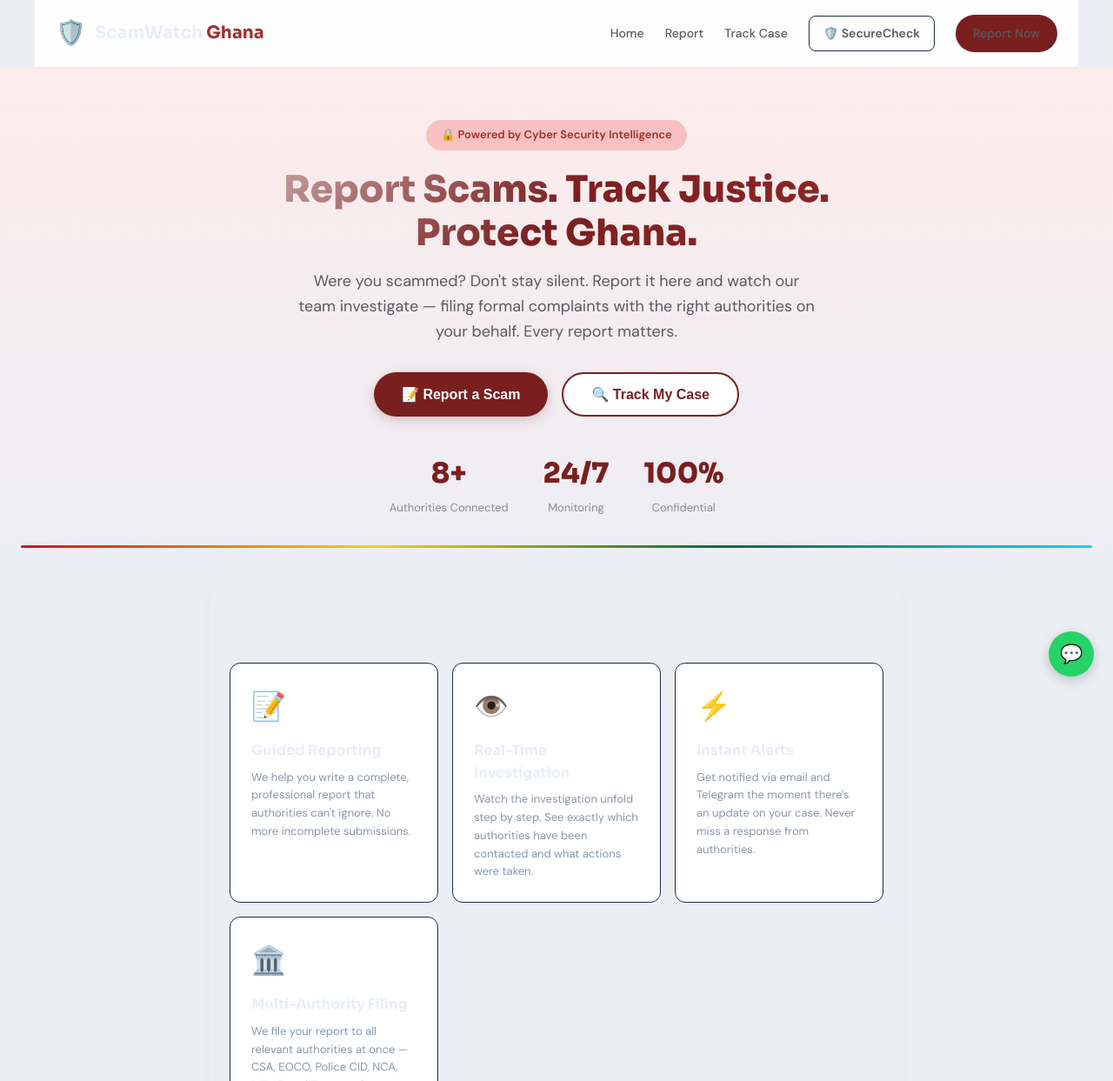
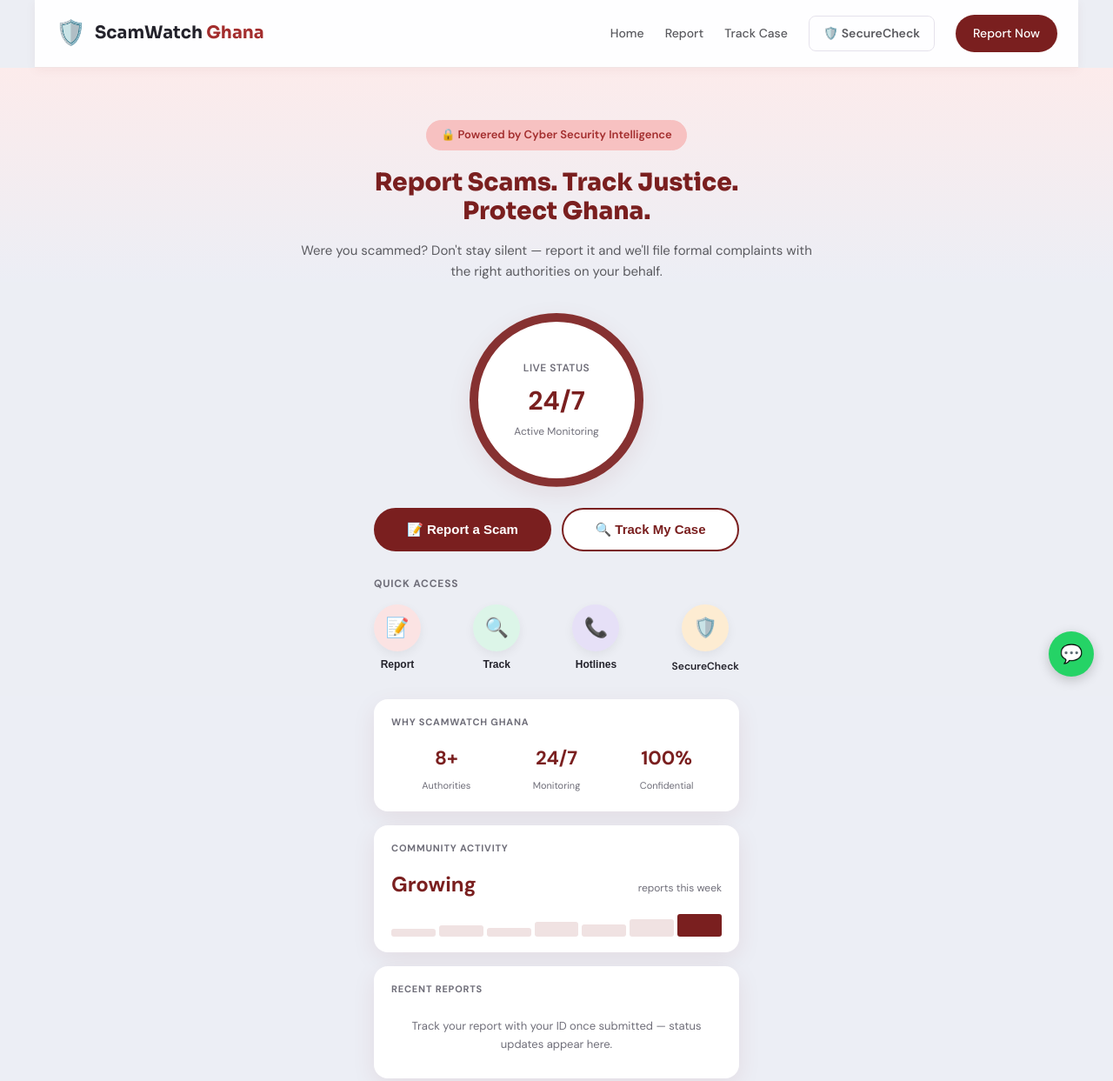
Before and after one commit to sulimanalhassan123as-code/scamwatch-ghana, a plain HTML site: page index.html in a window 1280 px wide. Shown: the top 1243 px of the page at 87% size. Drawn offline with Linux system fonts and the light colour scheme.

Commit message:
Restyle: rebuild home into dashboard-card layout (ring stat, pill buttons, quick-access grid, stat/activity/recent cards) matching cloned design; fix light-theme contrast bugs (text color, nav bar, button text, hero heading gradient, nav specificity)

```diff
--- a/index.html
+++ b/index.html
@@ -19,14 +19,14 @@
             --primary: #7a1f1f;
             --primary-dark: #5e1616;
             --accent: #a32d2d;
-            --danger: #ff4757;
-            --success: #2ed573;
-            --warning: #ffa502;
-            --text: #e8eef7;
-            --text-muted: #8896ab;
-            --border: #1e2a42;
+            --danger: #e64545;
+            --success: #22b573;
+            --warning: #d68a1f;
+            --text: #23222b;
+            --text-muted: #6f6e79;
+            --border: #e5e2ec;
             --radius: 12px;
-            --shadow: 0 8px 32px rgba(0, 212, 255, 0.08);
+            --shadow: 0 8px 28px rgba(122, 31, 31, 0.08);
         }
 
         body {
@@ -61,9 +61,10 @@
             position: sticky;
             top: 0;
             z-index: 100;
-            background: rgba(10, 14, 26, 0.85);
+            background: rgba(255, 255, 255, 0.92);
             backdrop-filter: blur(20px);
             border-bottom: 1px solid var(--border);
+            box-shadow: 0 2px 12px rgba(122,31,31,0.05);
             padding: 16px 24px;
             display: flex;
             justify-content: space-between;
@@ -111,7 +112,7 @@
 
         .btn-nav {
             background: linear-gradient(135deg, var(--primary), var(--primary-dark));
-            color: #000 !important;
+            color: #fff !important;
             padding: 10px 20px;
             border-radius: 8px;
             font-weight: 600;
@@ -147,10 +148,7 @@
             font-weight: 800;
             line-height: 1.2;
             margin-bottom: 16px;
-            background: linear-gradient(135deg, #fff, var(--primary), var(--accent));
-            -webkit-background-clip: text;
-            -webkit-text-fill-color: transparent;
-            background-clip: text;
+            color: var(--primary);
         }
 
         .hero p {
@@ -183,6 +181,67 @@
             color: var(--text-muted);
             margin-top: 4px;
         }
+
+
+        /* Dashboard-style hero (cloned card layout) */
+        .dash-wrap { max-width: 460px; margin: 0 auto; padding: 28px 20px 8px; }
+        .ring-card { display: flex; justify-content: center; margin-bottom: 24px; }
+        .ring {
+            width: 200px; height: 200px; border-radius: 50%;
+            background: var(--bg-card);
+            border: 10px solid #f3e4e4;
+            display: flex; align-items: center; justify-content: center;
+            flex-direction: column;
+            box-shadow: var(--shadow);
+            position: relative;
+        }
+        .ring::before {
+            content: '';
+            position: absolute; inset: -10px;
+            border-radius: 50%;
+            border: 10px solid var(--primary);
+            clip-path: polygon(50% 50%, 50% 0%, 100% 0%, 100% 100%, 0% 100%, 0% 0%, 50% 0%);
+            opacity: 0.9;
+        }
+        .ring-label { font-size: 12px; color: var(--text-muted); font-weight: 600; text-transform: uppercase; letter-spacing: 0.5px; }
+        .ring-number { font-size: 30px; font-weight: 800; color: var(--primary); margin: 4px 0 2px; }
+        .ring-sub { font-size: 12px; color: var(--text-muted); }
+        .dash-pills { display: flex; gap: 12px; margin-bottom: 28px; }
+        .pill-btn {
+            flex: 1; text-align: center; padding: 14px 8px;
+            border: 2px solid var(--primary); border-radius: 30px;
+            background: var(--bg-card); color: var(--primary);
+            font-weight: 700; font-size: 15px; cursor: pointer;
+            transition: all 0.2s;
+        }
+        .pill-btn.filled { background: var(--primary); color: #fff; }
+        .pill-btn:hover { transform: translateY(-1px); box-shadow: 0 6px 16px rgba(122,31,31,0.18); }
+        .quick-label { font-size: 12px; font-weight: 700; color: var(--text-muted); letter-spacing: 0.8px; margin-bottom: 14px; }
+        .quick-grid { display: flex; justify-content: space-between; margin-bottom: 28px; }
+        .quick-item { display: flex; flex-direction: column; align-items: center; gap: 8px; cursor: pointer; background: none; border: none; }
+        .quick-icon {
+            width: 54px; height: 54px; border-radius: 50%;
+            display: flex; align-items: center; justify-content: center;
+            font-size: 22px; box-shadow: 0 4px 12px rgba(0,0,0,0.06);
+        }
+        .quick-icon.c1 { background: #fbe3e3; }
+        .quick-icon.c2 { background: #dcf5e8; }
+        .quick-icon.c3 { background: #e6e0f7; }
+        .quick-icon.c4 { background: #fdecd2; }
+        .quick-item span { font-size: 12px; color: var(--text); font-weight: 600; }
+        .dcard { background: var(--bg-card); border-radius: 16px; padding: 18px 20px; margin-bottom: 16px; box-shadow: var(--shadow); }
+        .dcard-title { font-size: 11px; font-weight: 700; color: var(--text-muted); letter-spacing: 0.8px; margin-bottom: 14px; }
+        .dcard-stats { display: flex; justify-content: space-between; }
+        .dcard-stat { text-align: center; flex: 1; }
+        .dcard-stat b { display: block; font-size: 22px; font-weight: 800; color: var(--primary); }
+        .dcard-stat span { font-size: 11px; color: var(--text-muted); }
+        .dcard-row { display: flex; justify-content: space-between; align-items: baseline; margin-bottom: 12px; }
+        .dcard-row .amt { font-size: 24px; font-weight: 800; color: var(--primary); }
+        .dcard-row .n { font-size: 12px; color: var(--text-muted); }
+        .bars { display: flex; gap: 4px; align-items: flex-end; height: 28px; }
+        .bars span { flex: 1; background: #f0e2e2; border-radius: 3px; }
+        .bars span:last-child { background: var(--primary); }
+        .dcard-empty { text-align: center; padding: 10px 0; color: var(--text-muted); font-size: 13px; }
 
         /* Buttons */
         .btn {
@@ -202,7 +261,7 @@
 
         .btn-primary {
             background: linear-gradient(135deg, var(--primary), var(--primary-dark));
-            color: #000;
+            color: #fff;
         }
 
         .btn-primary:hover {
@@ -212,13 +271,12 @@
 
         .btn-secondary {
             background: var(--bg-card);
-            color: var(--text);
-            border: 1px solid var(--border);
+            color: var(--primary);
+            border: 2px solid var(--primary);
         }
 
         .btn-secondary:hover {
-            background: var(--bg-card-hover);
-            border-color: var(--primary);
+            background: rgba(122,31,31,0.06);
         }
 
         .hero-buttons {
@@ -1173,7 +1231,7 @@
         .logo span span { color: #a32d2d !important; }
         .nav-links a { color: #5a5a5f !important; }
         .nav-links a:hover { color: #7a1f1f !important; }
-        .btn-nav { background: #7a1f1f !important; color: #fff !important; border-radius: 30px !important; }
+        .nav-links a.btn-nav { background: #7a1f1f !important; color: #fff !important; border-radius: 30px !important; }
 
         /* --- Hero --- */
         .hero { background: linear-gradient(180deg, #fcebeb 0%, #eceef5 100%) !important; }
@@ -1272,33 +1330,74 @@
 
     <!-- HOME PAGE -->
     <div class="page active" id="page-home">
-        <div class="hero">
+        <div class="hero" style="padding-bottom: 0;">
             <div class="hero-badge">🔒 Powered by Cyber Security Intelligence</div>
-            <h1>Report Scams. Track Justice.<br>Protect Ghana.</h1>
-            <p>Were you scammed? Don't stay silent. Report it here and watch our team investigate — filing formal complaints with the right authorities on your behalf. Every report matters.</p>
-            <div class="hero-buttons">
-                <button class="btn btn-primary" onclick="showPage('report')">
-                    📝 Report a Scam
-                </button>
-                <button class="btn btn-secondary" onclick="showPage('track')">
-                    🔍 Track My Case
-                </button>
-            </div>
-            <div class="hero-stats">
-                <div class="stat">
-                    <div class="stat-number">8+</div>
-                    <div class="stat-label">Authorities Connected</div>
-                </div>
-                <div class="stat">
-                    <div class="stat-number">24/7</div>
-                    <div class="stat-label">Monitoring</div>
-                </div>
-                <div class="stat">
-                    <div class="stat-number">100%</div>
-                    <div class="stat-label">Confidential</div>
+            <h1 style="font-size: 28px;">Report Scams. Track Justice.<br>Protect Ghana.</h1>
+            <p style="font-size: 15px; margin-bottom: 8px;">Were you scammed? Don't stay silent — report it and we'll file formal complaints with the right authorities on your behalf.</p>
+        </div>
+
+        <div class="dash-wrap">
+            <div class="ring-card">
+                <div class="ring">
+                    <div class="ring-label">Live Status</div>
+                    <div class="ring-number">24/7</div>
+                    <div class="ring-sub">Active Monitoring</div>
                 </div>
             </div>
-            <div class="ghana-accent" style="margin-top: 32px;"></div>
+
+            <div class="dash-pills">
+                <button class="pill-btn filled" onclick="showPage('report')">📝 Report a Scam</button>
+                <button class="pill-btn" onclick="showPage('track')">🔍 Track My Case</button>
+            </div>
+
+            <div class="quick-label">QUICK ACCESS</div>
+            <div class="quick-grid">
+                <button class="quick-item" onclick="showPage('report')">
+                    <div class="quick-icon c1">📝</div>
+                    <span>Report</span>
+                </button>
+                <button class="quick-item" onclick="showPage('track')">
+                    <div class="quick-icon c2">🔍</div>
+                    <span>Track</span>
+                </button>
+                <button class="quick-item" onclick="showHotlines()">
+                    <div class="quick-icon c3">📞</div>
+                    <span>Hotlines</span>
+                </button>
+                <a class="quick-item" href="https://securecheck-ui.vercel.app" target="_blank" rel="noopener" style="text-decoration:none;">
+                    <div class="quick-icon c4">🛡️</div>
+                    <span>SecureCheck</span>
+                </a>
+            </div>
+
+            <div class="dcard">
+                <div class="dcard-title">WHY SCAMWATCH GHANA</div>
+                <div class="dcard-stats">
+                    <div class="dcard-stat"><b>8+</b><span>Authorities</span></div>
+                    <div class="dcard-stat"><b>24/7</b><span>Monitoring</span></div>
+                    <div class="dcard-stat"><b>100%</b><span>Confidential</span></div>
+                </div>
+            </div>
+
+            <div class="dcard">
+                <div class="dcard-title">COMMUNITY ACTIVITY</div>
+                <div class="dcard-row">
+                    <div class="amt">Growing</div>
+                    <div class="n">reports this week</div>
+                </div>
+                <div class="bars">
+                    <span style="height:30%"></span><span style="height:45%"></span><span style="height:35%"></span>
+                    <span style="height:60%"></span><span style="height:50%"></span><span style="height:70%"></span>
+                    <span style="height:90%"></span>
+                </div>
+            </div>
+
+            <div class="dcard">
+                <div class="dcard-title">RECENT REPORTS</div>
+                <div class="dcard-empty">Track your report with your ID once submitted — status updates appear here.</div>
+            </div>
+
+            <div class="ghana-accent" style="margin: 8px 0 24px;"></div>
         </div>
 
         <div class="container">
```
